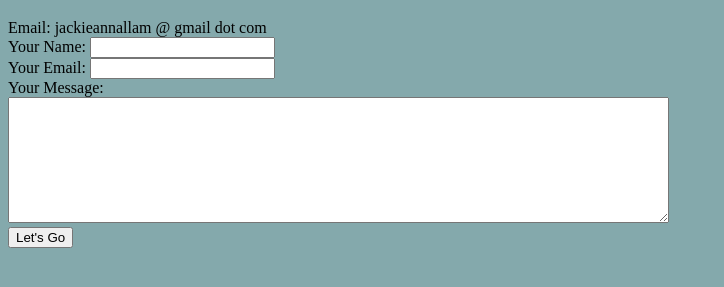
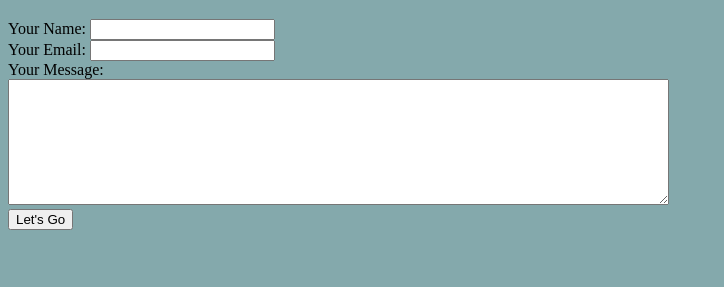
Before and after one commit to jackieallam/htmlsite, a plain HTML site: page contact-me.html in a window 1280 px wide. Shown: the part 61-348 px from the top of the page, without its empty margins (0-724 px from the left). Drawn offline with Linux system fonts and the light colour scheme.

Commit message:
Remove email from contact page

```diff
--- a/contact-me.html
+++ b/contact-me.html
@@ -7,7 +7,7 @@
 </head>
   <body>
     <h1>Contact Me</h1>
-    Email: jackieannallam @ gmail dot com
+
     <form action="mailto:jackieannallam@gmail.com" method="post" enctype="text/plain">
       <label>Your Name:</label>
       <input type="text" name="Name" value=""><br>
```
